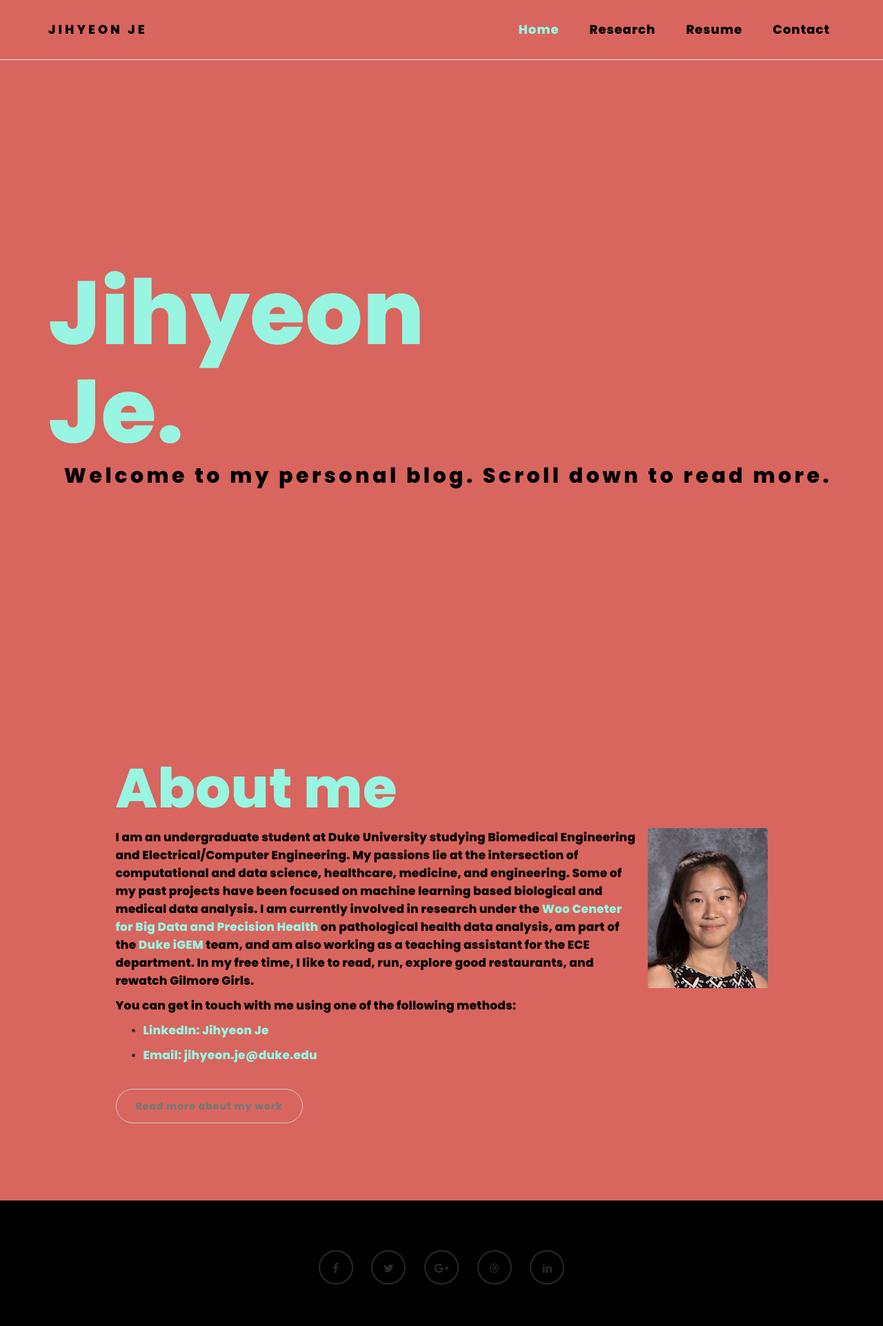
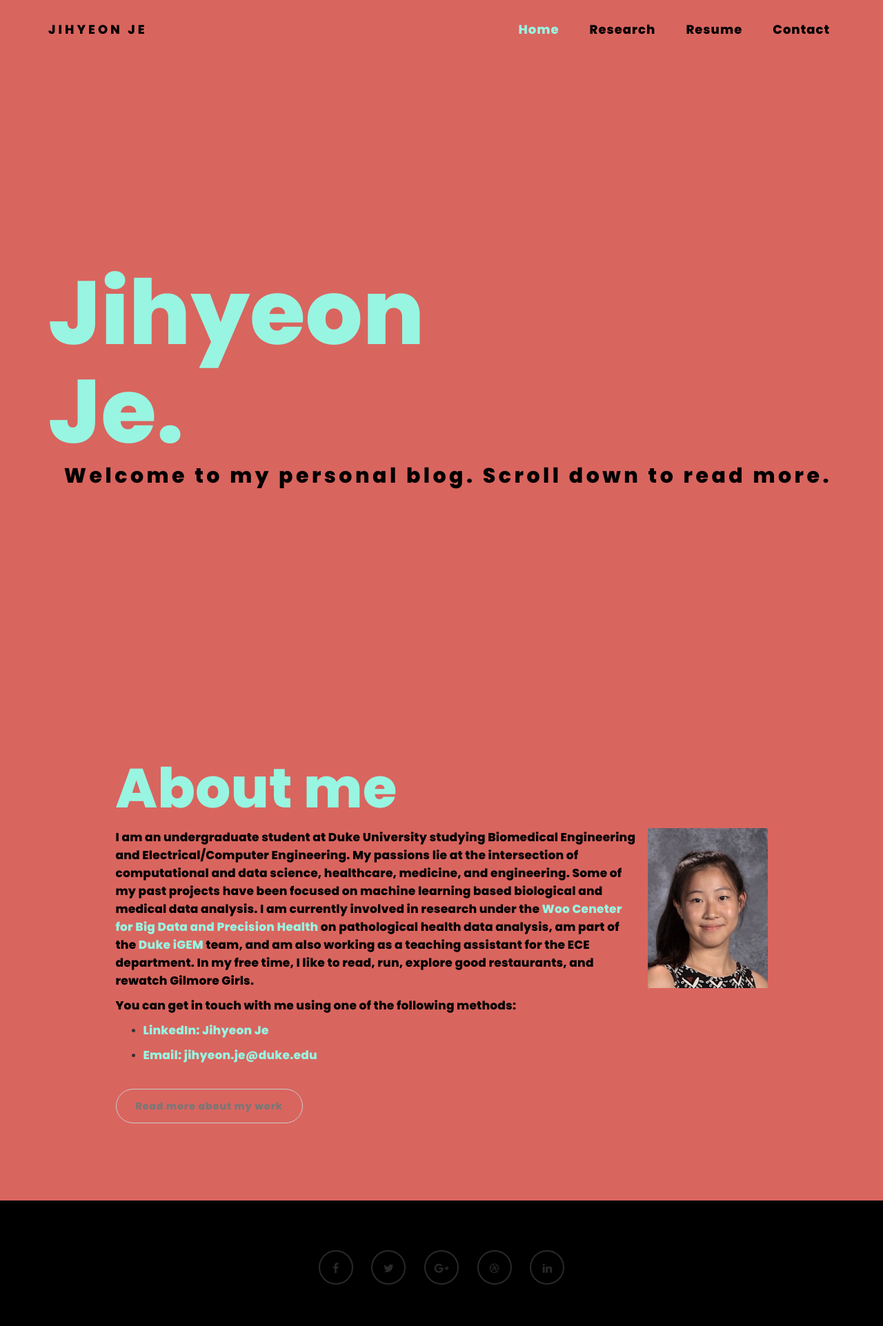
Before and after one commit to rpraka/JihyeonJe.com, a Jekyll site: the page index.html, which Jekyll copies as it is, in a window 1280 px wide. Shown: the whole page at 69% size. Built offline with Jekyll 4.4.1, drawn with Linux system fonts in a browser that asks for light colours.

Commit message:
Update style.css

```diff
--- a/css/style.css
+++ b/css/style.css
@@ -235,6 +235,9 @@ a:link {
     margin: 0 !important;
     font-weight: bold;
     padding: 18px 0;
+}
+.navbar-default {
+    border-color: #d9655f;
 }
 
 .navbar-default .navbar-brand {
```
